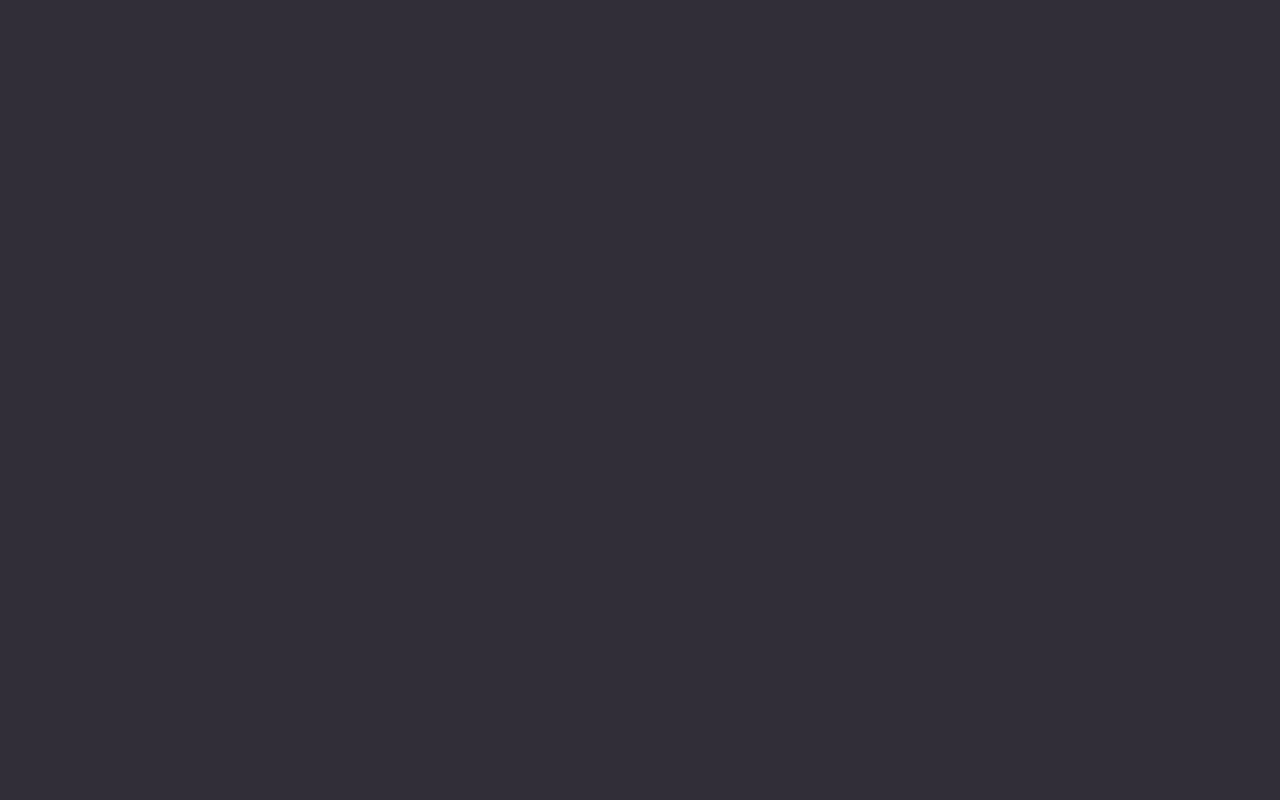
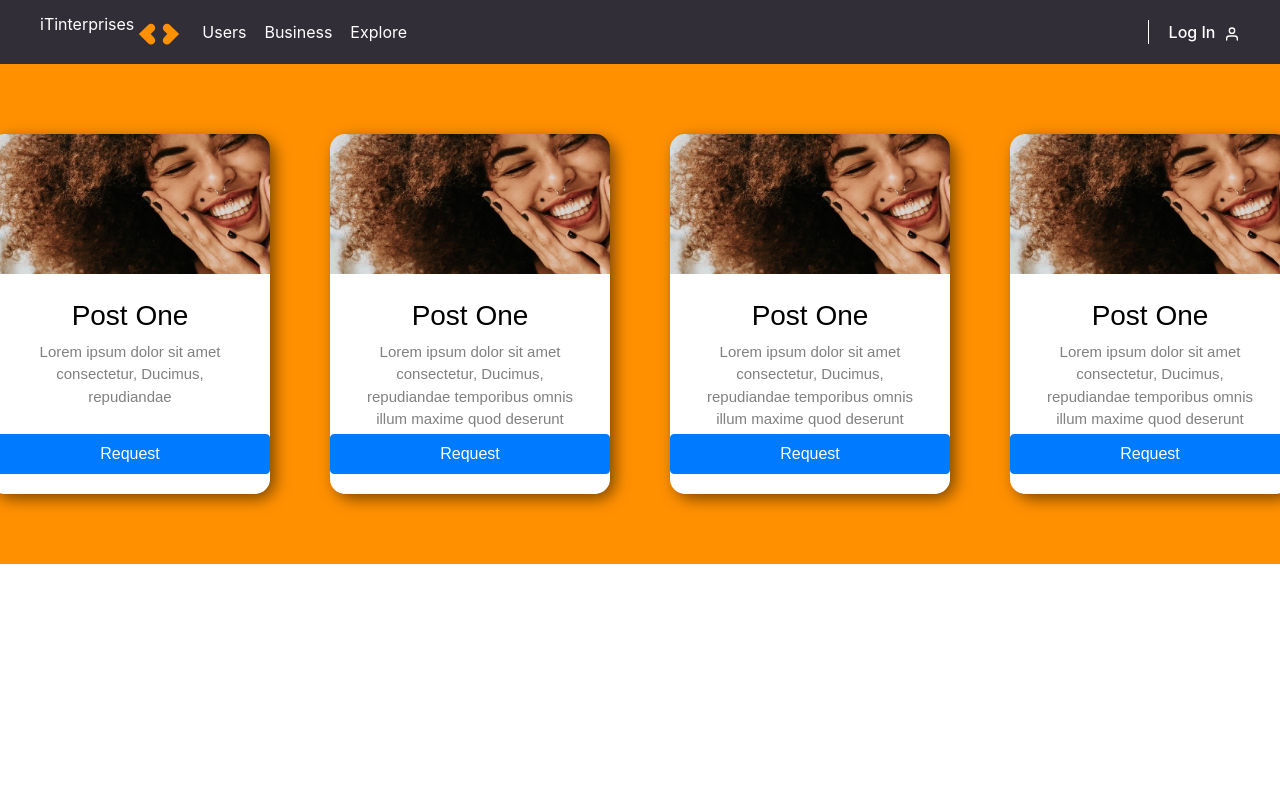
Before and after one commit to diebraga/project2, a React (Create React App) app in the folder i-dont-know/: page /explore in a window 1280 px wide. Shown: the top 800 px of the page. Built offline with nearby package versions, Linux system fonts and the light colour scheme.

Commit message:
grid added

```diff
--- a/i-dont-know/public/index.html
+++ b/i-dont-know/public/index.html
@@ -5,14 +5,16 @@
     <link rel="icon" href="%PUBLIC_URL%/favicon.ico" />
     <meta name="viewport" content="width=device-width, initial-scale=1" />
     <meta name="theme-color" content="#000000" />
-    <link
-  rel="stylesheet"
-  href="https://maxcdn.bootstrapcdn.com/bootstrap/4.4.1/css/bootstrap.min.css"
-  integrity="sha384-Vkoo8x4CGsO3+Hhxv8T/Q5PaXtkKtu6ug5TOeNV6gBiFeWPGFN9MuhOf23Q9Ifjh"
-  crossorigin="anonymous"
-/>
 
     <title>iT</title>
+
+    <link
+    rel="stylesheet"
+    href="https://maxcdn.bootstrapcdn.com/bootstrap/4.4.1/css/bootstrap.min.css"
+    integrity="sha384-Vkoo8x4CGsO3+Hhxv8T/Q5PaXtkKtu6ug5TOeNV6gBiFeWPGFN9MuhOf23Q9Ifjh"
+    crossorigin="anonymous"
+  />
+
   </head>
   <body>
     <noscript>You need to enable JavaScript to run this app.</noscript>
--- /dev/null
+++ b/i-dont-know/src/_components/card/index.tsx
@@ -0,0 +1,72 @@
+import React from 'react';
+import { Button } from 'react-bootstrap';
+
+import { Container, Div } from './styles';
+
+const Cards: React.FC = () => {
+  return (
+    <>
+      <Container>
+        <Div>
+          <div className="card-image" />
+          <div className="card-text">
+            <h2>Post One</h2>
+            <p>Lorem ipsum dolor sit amet consectetur, Ducimus, repudiandae</p>
+          </div>
+          <div className="card-stats">
+            <Button>Request</Button>
+
+            <div className="stat" />
+          </div>
+        </Div>
+        <Div>
+          <div className="card-image" />
+          <div className="card-text">
+            <h2>Post One</h2>
+            <p>
+              Lorem ipsum dolor sit amet consectetur, Ducimus, repudiandae
+              temporibus omnis illum maxime quod deserunt eligendi dolor
+            </p>
+          </div>
+          <div className="card-stats">
+            <Button>Request</Button>
+
+            <div className="stat" />
+          </div>
+        </Div>
+        <Div>
+          <div className="card-image" />
+          <div className="card-text">
+            <h2>Post One</h2>
+            <p>
+              Lorem ipsum dolor sit amet consectetur, Ducimus, repudiandae
+              temporibus omnis illum maxime quod deserunt eligendi dolor
+            </p>
+          </div>
+          <div className="card-stats">
+            <Button>Request</Button>
+
+            <div className="stat" />
+          </div>
+        </Div>
+        <Div>
+          <div className="card-image" />
+          <div className="card-text">
+            <h2>Post One</h2>
+            <p>
+              Lorem ipsum dolor sit amet consectetur, Ducimus, repudiandae
+              temporibus omnis illum maxime quod deserunt eligendi dolor
+            </p>
+          </div>
+          <div className="card-stats">
+            <Button>Request</Button>
+
+            <div className="stat" />
+          </div>
+        </Div>
+      </Container>
+    </>
+  );
+};
+
+export default Cards;
--- /dev/null
+++ b/i-dont-know/src/_components/card/styles.ts
@@ -0,0 +1,87 @@
+import styled from 'styled-components';
+
+import bannerBackground5 from '../../_assets/banner3.jpg';
+
+export const Container = styled.div`
+  display: flex;
+  align-items: center;
+  justify-content: center;
+  overflow: hidden;
+  color: black;
+`;
+
+export const Div = styled.div`
+    display: grid;
+    grid-template-columns: 280px;
+    grid-template-rows: 140px 160px 60px;
+    grid-template-areas: 'image' 'text' 'stats';
+
+    border-radius: 18px;
+    background: white;
+    box-shadow: 5px 5px 15px rgba(0, 0, 0, 0.5);
+    font-family: sans-serif;
+    text-align: center;
+    transition: 0.5s ease;
+    cursor: pointer;
+    margin: 30px;
+
+    &:hover {
+      transform: scale(1.05);
+      box-shadow: 5px 5px 15px rgba(0, 0, 0, 0.6);
+    }
+
+
+  .card-image {
+    grid-area: image;
+    background: url(${bannerBackground5}) no-repeat center;
+    border-top-left-radius: 15px;
+    border-top-right-radius: 15px;
+    background-size: cover;
+  }
+
+  .card-text p {
+    color: grey;
+    font-size: 15px;
+    font-weight: 300;
+  }
+  .card-text h2 {
+    margin-top: 0px;
+    font-size: 28px;
+  }
+
+  .card-text {
+    grid-area: text;
+    margin: 25px;
+  }
+
+  .card-text p {
+    color: grey;
+    font-size: 15px;
+    font-weight: 300;
+  }
+  .card-text h2 {
+    margin-top: 0px;
+    font-size: 28px;
+  }
+
+  .card-stats {
+    display: grid;
+    grid-template-columns: 1fr;
+    grid-template-rows: 1fr;
+
+    border-bottom-left-radius: 15px;
+    border-bottom-right-radius: 15px;
+    background: #fff;
+  }
+
+  .card-stats .stat {
+    display: flex;
+    align-items: center;
+    justify-content: center;
+    flex-direction: column;
+
+    color: white;
+    padding: 10px;
+
+
+`;
--- a/i-dont-know/src/explore/index.tsx
+++ b/i-dont-know/src/explore/index.tsx
@@ -1,12 +1,25 @@
 import React from 'react';
 import { Link } from 'react-router-dom';
 
-import { Container } from './styles';
+import { Div, ContentBox } from './styles';
+
+import NavBar from '../_components/navbar';
+import Footer from '../_components/footer';
+import Cards from '../_components/card';
 
 const Explore: React.FC = () => {
   return (
     <>
-      <Container />
+      <NavBar />
+      <Div>
+        <Cards />
+      </Div>
+      <ContentBox />
+      <Div>
+        <Cards />
+      </Div>
+
+      <Footer />
     </>
   );
 };
--- a/i-dont-know/src/explore/styles.ts
+++ b/i-dont-know/src/explore/styles.ts
@@ -1,3 +1,15 @@
 import styled from 'styled-components';
 
-export const Container = styled.div``;
+export const Div = styled.div`
+  display: grid;
+  height: 500px;
+  background: #ff9000;
+  align-items: stretch;
+`;
+
+export const ContentBox = styled.div`
+  display: grid;
+  height: 500px;
+  background: #fff;
+  align-items: stretch;
+`;
```
